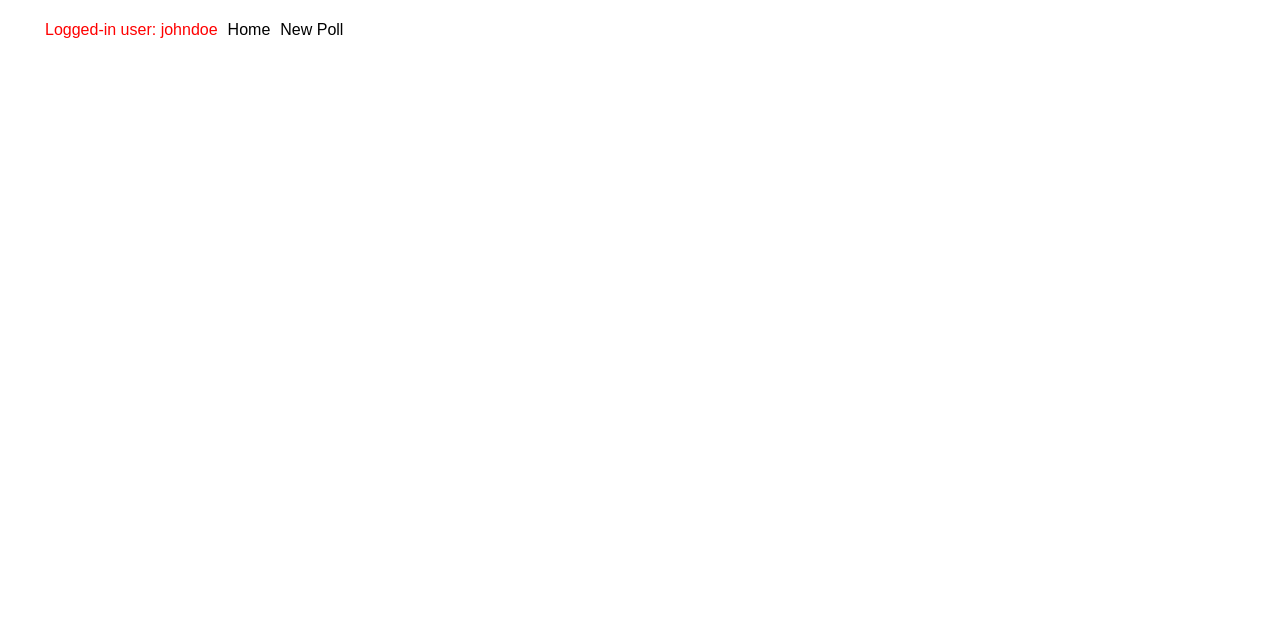
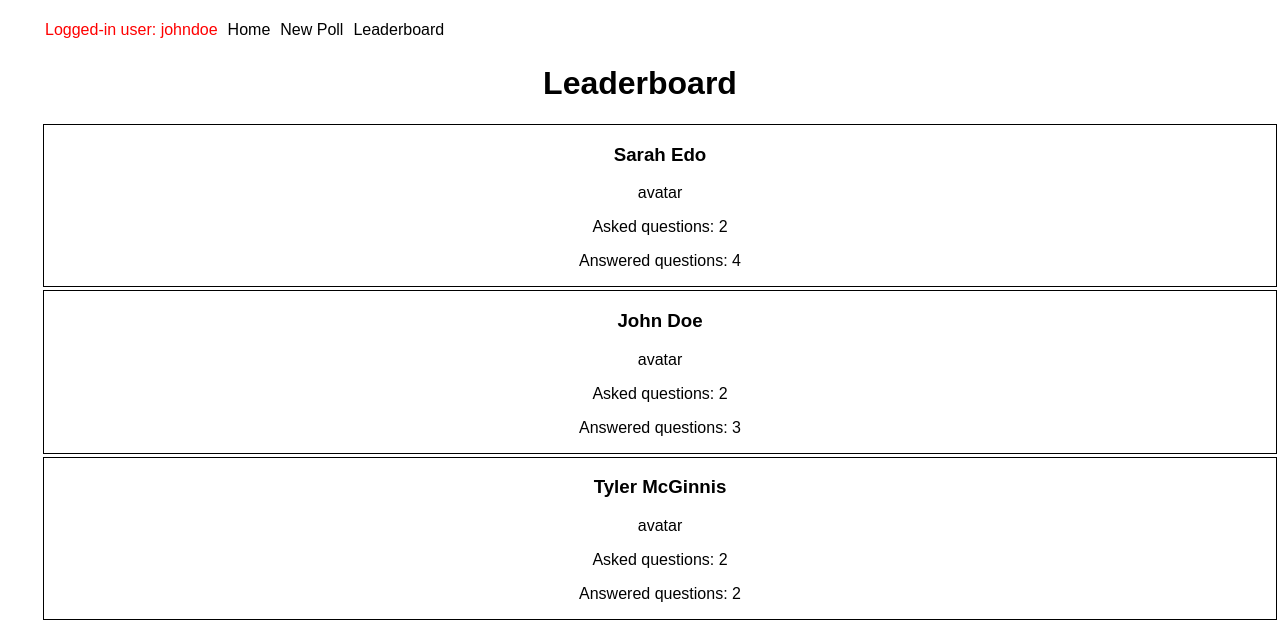
Before and after one commit to legohapax/would_you_rather, a React (Create React App) app in the folder would_you_rather/: page /leaderboard in a window 1280 px wide. Shown: the top 638 px of the page. Built offline with nearby package versions, Linux system fonts and the light colour scheme.

Commit message:
Leaderboards works

```diff
--- a/would_you_rather/src/components/App.js
+++ b/would_you_rather/src/components/App.js
@@ -6,6 +6,7 @@ import ListPolls from './ListPolls'
 import PollDetail from './PollDetail'
 import Nav from './Nav'
 import NewPoll from './NewPoll'
+import Leaderboard from './Leaderboard'
 
 
 class App extends Component {
@@ -24,6 +25,7 @@ class App extends Component {
                       <Route path='/' exact component={ListPolls}/>
                       <Route path='/poll/:id' component={PollDetail}/>
                       <Route path='/add' component={NewPoll}/>
+                      <Route path='/leaderboard' component={Leaderboard}/>
                       </div>
                 }
 
--- /dev/null
+++ b/would_you_rather/src/components/Leaderboard.js
@@ -0,0 +1,42 @@
+import React, { Component } from 'react'
+import { handleInitialData } from '../actions/shared'
+import { connect } from 'react-redux'
+import UserDetail from './UserDetail'
+
+class Leaderboard extends Component {
+    componentDidMount() {
+        this.props.dispatch(handleInitialData())
+      }
+
+    render() {
+        return(
+            <div>
+                <h1>Leaderboard</h1>
+                <ol>
+                    { this.props.usersIds.map((id) => (
+                        <li key={id}>
+                            <UserDetail id={id}/>
+                        </li>
+                    ))
+
+                    }
+                </ol>
+            </div>
+        )
+    }
+}
+
+function mapStateToProps ({ users }) {
+    // sums up answers and questions of users to facilitate sorting
+    for (let user in users) {
+        users[user].leaderboardSum = users[user].questions.length + Object.keys(users[user].answers).length
+
+    }
+
+    return {
+        usersIds: Object.keys(users)
+             .sort((a,b) => users[b].leaderboardSum - users[a].leaderboardSum)
+    }
+}
+
+export default connect(mapStateToProps)(Leaderboard)
--- a/would_you_rather/src/components/ListPolls.js
+++ b/would_you_rather/src/components/ListPolls.js
@@ -1,7 +1,7 @@
 import React,{ Component } from 'react'
 import { connect } from 'react-redux'
 import PollSneakPeek from './PollSneakPeek'
-import PollDetail from './PollDetail'
+// import PollDetail from './PollDetail'
 
 
 class ListPolls extends Component {
--- a/would_you_rather/src/components/Nav.js
+++ b/would_you_rather/src/components/Nav.js
@@ -22,6 +22,13 @@ class Nav extends Component {
                                 New Poll
                         </NavLink>
                     </li>
+
+                    <li>
+                        <NavLink to='/leaderboard' exact activeClassName='active'>
+                                Leaderboard
+                        </NavLink>
+                    </li>
+
                 </ul>
             </nav>
     )
--- a/would_you_rather/src/components/NewPoll.js
+++ b/would_you_rather/src/components/NewPoll.js
@@ -54,6 +54,9 @@ class NewPoll extends Component {
                 <h3>
                     Compose new poll
                 </h3>
+                <h4>
+                    Would you rather ...
+                </h4>
                 <form onSubmit={this.handleSubmit}>
                     <textarea
                         id='optionOne'
--- a/would_you_rather/src/components/PollDetail.js
+++ b/would_you_rather/src/components/PollDetail.js
@@ -1,9 +1,8 @@
 import React, { Component } from 'react'
-import { Link, withRouter } from 'react-router-dom'
+import { withRouter } from 'react-router-dom'
 import { connect } from 'react-redux'
 import { handleSaveQuestionAnswer } from '../actions/polls'
 
-import Image from 'react'
 
 class PollDetail extends Component {
     handleVote = (e) => {
--- /dev/null
+++ b/would_you_rather/src/components/UserDetail.js
@@ -0,0 +1,41 @@
+import React,{ Component } from 'react'
+import { connect } from 'react-redux'
+
+class UserDetail extends Component {
+    render() {
+        const {
+            name,id,answers,questions
+            } = this.props.user
+
+        return(
+            <div className='userDetail'>
+                <h3>{name}</h3>
+                <p>avatar</p>
+                <p> Asked questions: {questions.length}</p>
+                <p> Answered questions: {Object.keys(answers).length}</p>
+
+
+
+            </div>
+        )
+    }
+}
+
+function mapStateToProps ({users}, { id }) {
+    const user = users[id]
+
+    return {
+        user
+    }
+}
+
+export default connect(mapStateToProps)(UserDetail)
+
+// User’s name;
+// User’s picture;
+// Number of questions the user asked; and
+// Number of questions the user answered
+// Users should be ordered in descending order based on
+// the sum of the number of questions they’ve asked and
+// the number of questions they’ve answered. The more
+// questions you ask and answer, the higher up you move.
--- a/would_you_rather/src/index.css
+++ b/would_you_rather/src/index.css
@@ -15,7 +15,7 @@ a {
 }
 
 .polls-list {
-  border: 1px solid
+
 }
 
 .pollSneakPeak {
@@ -54,6 +54,10 @@ ul {
   list-style-type: none;
 }
 
+ol {
+  list-style-type: none;
+}
+
 /* .nav {
   border: 4px solid;
 } */
@@ -79,3 +83,12 @@ button {
   display: block;
   margin: auto
 }
+
+textarea {
+  margin: 10px;
+}
+
+.userDetail {
+  border: 1px solid;
+  margin: 3px;
+}
```
Also changed, not shown: would_you_rather/src/components/NoMatch.js (added, +11 -0 lines).
